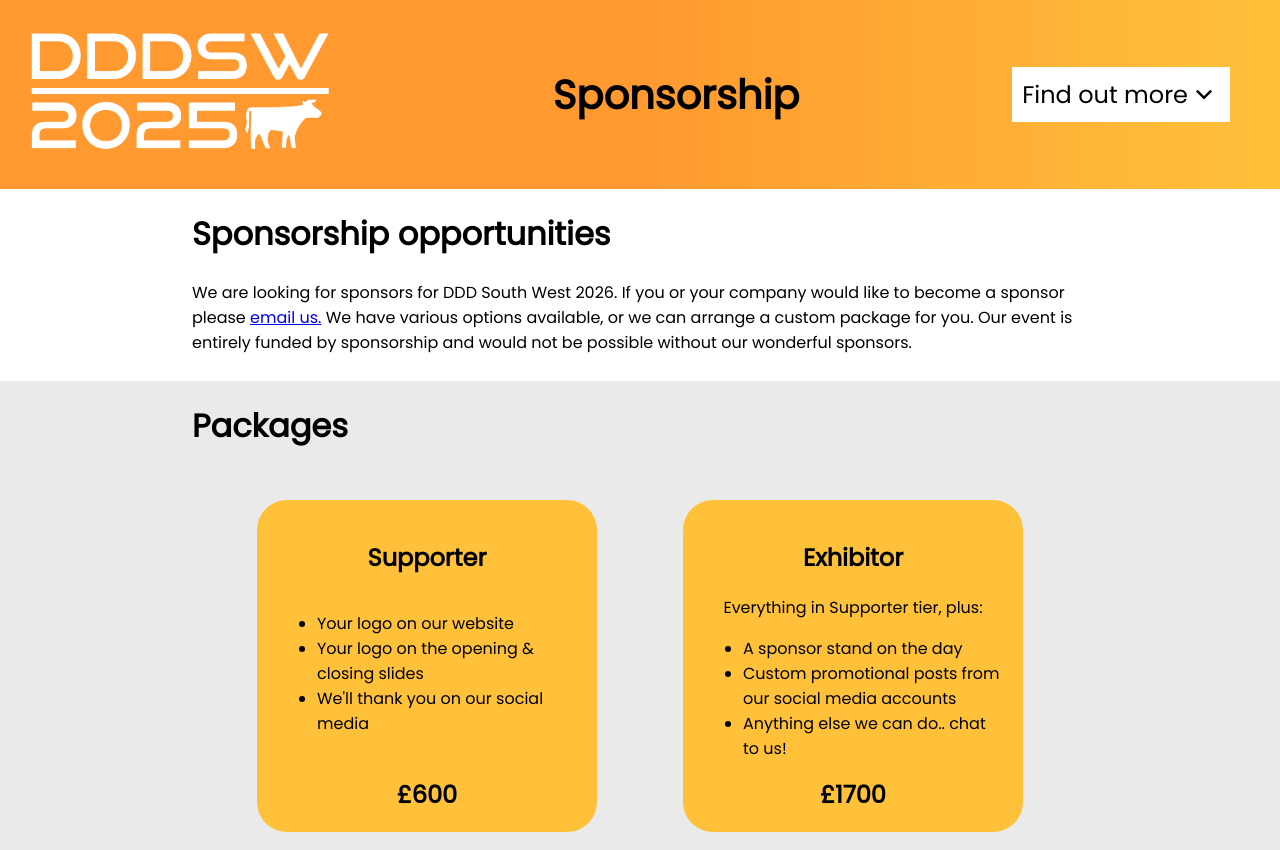
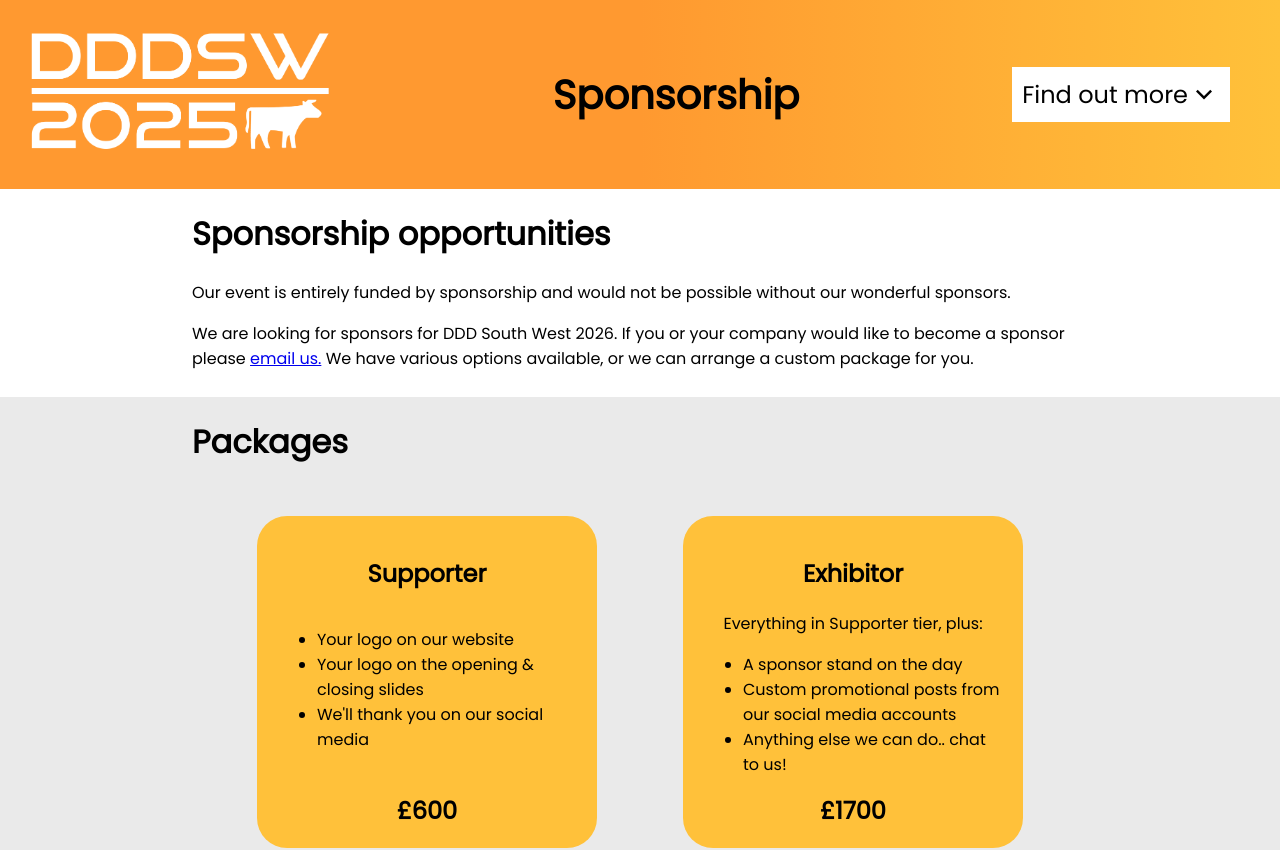
Before and after one commit to dddsw/dddsw-web, a SvelteKit app: page /sponsorship in a window 1280 px wide. Shown: the top 850 px of the page. Built offline with nearby package versions, Linux system fonts and the light colour scheme.

Commit message:
Small tweak to sponsorship sentence order

```diff
--- a/src/routes/sponsorship/+page.svelte
+++ b/src/routes/sponsorship/+page.svelte
@@ -26,10 +26,13 @@
 	<div class="section">
 		<h1>Sponsorship opportunities</h1>
 		<p>
+			Our event is entirely funded by sponsorship and would not be possible without our wonderful
+			sponsors.
+		</p>
+		<p>
 			We are looking for sponsors for DDD South West 2026. If you or your company would like to
 			become a sponsor please <a href="mailto:sponsorship@dddsouthwest.com">email us.</a>
-			We have various options available, or we can arrange a custom package for you. Our event is entirely
-			funded by sponsorship and would not be possible without our wonderful sponsors.
+			We have various options available, or we can arrange a custom package for you.
 		</p>
 	</div>
 </div>
```
